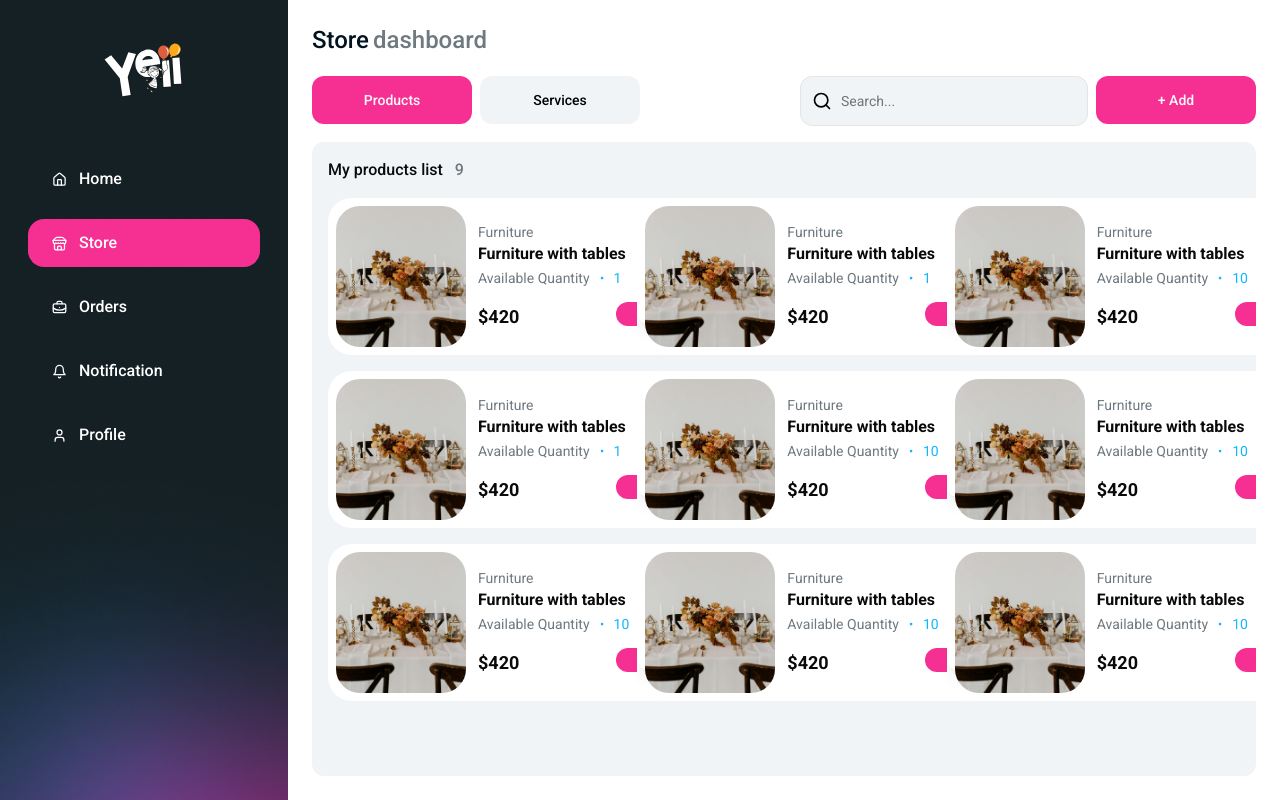
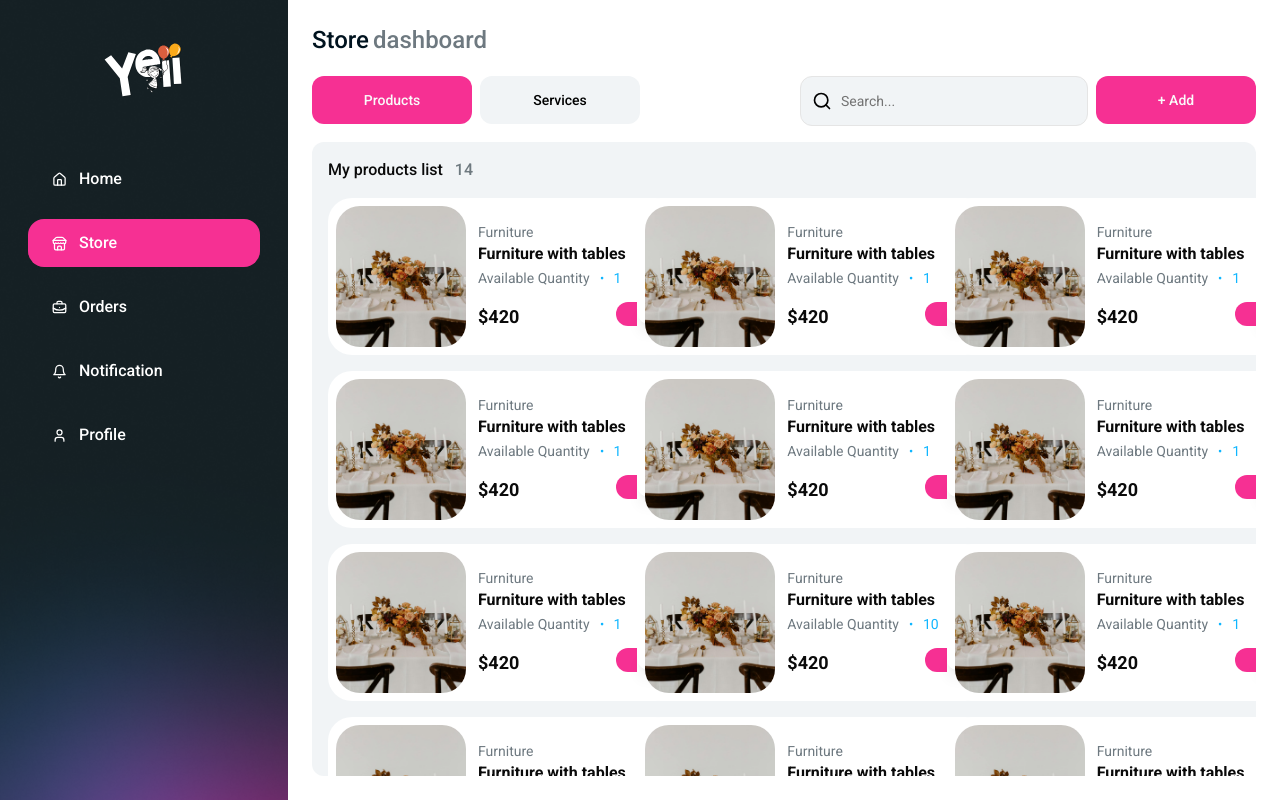
Before and after one commit to bharatyadav28/Yeii-Supplier, a Next.js app: page /store in a window 1280 px wide. Built offline with nearby package versions, Linux system fonts and the light colour scheme.

Commit message:
fixing home module UI

```diff
--- a/src/components/Home/AcceptedOrderList.jsx
+++ b/src/components/Home/AcceptedOrderList.jsx
@@ -8,12 +8,13 @@ const AcceptedOrderList = ({ orders }) => {
   );
   const noItemSubHeading =
     "build your online store with brincos dieras and get orders.";
-  return (
-    <div className="flex justify-center items-center flex-grow gap-2 ">
-      {orders.length === 0 ? (
+
+  return orders.length === 0 ? (
+    <div className="flex-grow flex justify-center items-center gap-2">
       <NoItems heading={noItemHeading} subHeading={noItemSubHeading} />
+    </div>
   ) : (
-        <div className="flex-grow flex flex-col overflow-y-auto max-h-[65vh]">
+    <div className="flex-grow flex flex-col overflow-y-auto h-full pb-4">
       {orders.map((order) => (
         <div key={order._id}>
           <div className="text-[10px] text-[var(--main-gray)] my-1">
@@ -23,8 +24,6 @@ const AcceptedOrderList = ({ orders }) => {
         </div>
       ))}
     </div>
-      )}
-    </div>
   );
 };
 
--- a/src/components/Home/HomeMain.jsx
+++ b/src/components/Home/HomeMain.jsx
@@ -17,8 +17,12 @@ const HomeMain = () => {
   const { orders } = orderData;
 
   return (
-    <div className="w-full h-full flex items-center gap-5">
-      <MainContent contentTitle={title} count={orders.length} className="pb-0">
+    <div className="relative flex gap-6  items-stretch overflow-y-auto flex-grow h-full ">
+      <MainContent
+        contentTitle={title}
+        count={orders.length}
+        className="pb-0 mt-0 overflow-y-hidden"
+      >
         {orders.length === 0 ? (
           <NoItems
             icon={noItemsIcon}
--- a/src/components/Home/OrdersCallender.jsx
+++ b/src/components/Home/OrdersCallender.jsx
@@ -4,7 +4,7 @@ import AcceptedOrderList from "./AcceptedOrderList";
 
 const OrdersCallender = ({ orders }) => {
   return (
-    <Card className="w-[500px] h-full flex flex-col bg-[url('/callenderBg.png')] bg-cover bg-center mt-4 rounded-xl">
+    <Card className="min-w-[380px] self-stretch h-full pb-0 flex flex-col bg-[url('/callenderBg.png')] bg-cover bg-center rounded-xl">
       <Calendar />
       <AcceptedOrderList orders={orders} />
     </Card>
--- a/src/components/Home/OrdersList.jsx
+++ b/src/components/Home/OrdersList.jsx
@@ -1,15 +1,31 @@
+import { useState } from "react";
 import OrderItem from "../common/OrderItem";
+import ViewOrder from "./ViewOrder";
 
 const OrdersList = ({ orders }) => {
+  const [selectedOrder, setSelectedOrder] = useState(null);
+  const [open, setOpen] = useState(false);
+
+  const handleOpen = () => {
+    setOpen((prev) => !prev);
+  };
+  const handleClick = (order) => {
+    setSelectedOrder(order);
+    handleOpen();
+  };
+
   return (
+    <>
       <div
         id="orders-list"
-      className="grid grid-cols-1 lg:grid-cols-2 gap-4 mt-2 overflow-y-auto max-h-[80vh] "
+        className="grid grid-cols-1 lg:grid-cols-2 gap-4 mt-2 overflow-y-auto h-full pb-12"
       >
         {orders.map((order) => (
-        <OrderItem key={order._id} order={order} />
+          <OrderItem key={order._id} order={order} onClick={handleClick} />
         ))}
       </div>
+      <ViewOrder open={open} handleOpen={handleOpen} order={selectedOrder} />
+    </>
   );
 };
 
--- /dev/null
+++ b/src/components/Home/ViewOrder.jsx
@@ -0,0 +1,15 @@
+import CustomDialog from "../common/CustomDialog";
+
+const ViewOrder = ({ open, handleOpen, order }) => {
+  return (
+    <CustomDialog
+      open={open}
+      handleOpen={handleOpen}
+      title={"Order Details"}
+      anableCross={true}
+      className="w-[40vw] h-max"
+    ></CustomDialog>
+  );
+};
+
+export default ViewOrder;
--- a/src/components/common/AvalabilitySwitch.jsx
+++ b/src/components/common/AvalabilitySwitch.jsx
@@ -1,10 +1,12 @@
 "use client";
 
+import { useState } from "react";
 import { Switch } from "../ui/switch";
 import { format } from "date-fns";
 
 const AvalabilitySwitch = () => {
   const today = format(new Date(), "dd/MM/yyyy");
+  const [checked, setChecked] = useState(true);
 
   return (
     <div className="flex items-center justify-between bg-[var(--light-gray)] px-3 py-2 w-56 rounded-2xl">
@@ -12,7 +14,11 @@ const AvalabilitySwitch = () => {
         <p className="text-[10px] text-[var(--main-gray)]">Availability</p>
         <h1 className="font-bold text-sm">{today}</h1>
       </div>
-      <Switch className="data-[state=checked]:bg-[var(--main-pink)] " />
+      <Switch
+        onClick={() => setChecked((prev) => !prev)}
+        checked={checked}
+        className="data-[state=checked]:bg-[var(--main-pink)] "
+      />
     </div>
   );
 };
--- a/src/components/common/Calender.jsx
+++ b/src/components/common/Calender.jsx
@@ -150,7 +150,7 @@ const Calendar = () => {
   };
 
   return (
-    <div className="flex flex-col gap-2">
+    <div className="flex flex-col gap-2 mb-2">
       <div className={`w-full mx-auto `}>
         {renderHeader()}
         {expandCalender ? (
--- a/src/components/common/CustomButtons.jsx
+++ b/src/components/common/CustomButtons.jsx
@@ -1,6 +1,6 @@
 "use client";
 
-import { ChevronLeft as BackIcon } from "lucide-react";
+import { ChevronLeft as BackIcon, X } from "lucide-react";
 import { Button } from "../ui/button";
 
 export const CustomButton = ({ children, className, onClick, isSubmit }) => {
@@ -58,3 +58,17 @@ export const BackwardButton = (props) => {
     </button>
   );
 };
+
+export const CrossButton = (props) => {
+  const { onClick, className } = props;
+
+  let classes = "rounded-full w-10 h-10 p-1 ";
+  if (className) {
+    classes += " " + className;
+  }
+  return (
+    <LightButton onClick={onClick} className={classes}>
+      <X />
+    </LightButton>
+  );
+};
--- a/src/components/common/CustomDialog.jsx
+++ b/src/components/common/CustomDialog.jsx
@@ -6,13 +6,15 @@ import {
   DialogDescription,
 } from "@/components/ui/dialog";
 
-import { BackwardButton } from "./CustomButtons";
+import { BackwardButton, CrossButton } from "./CustomButtons";
+
 function CustomDialog({
   open,
   handleOpen,
   className,
   title,
   children,
+  anableCross,
   titleRightContent,
 }) {
   let classes =
@@ -27,9 +29,15 @@ function CustomDialog({
       <DialogContent className={classes}>
         <div className="flex flex-col">
           <div className="relative flex justify-center">
-            <div className="absolute left-0 top-0 ">
-              <BackwardButton onClick={handleOpen} />
-            </div>
+            {anableCross ? (
+              <div className="absolute right-0 top-0 ">
+                <CrossButton onClick={handleOpen} />
+              </div>
+            ) : (
+              <div className="absolute left-0 top-0 ">
+                <BackwardButton onClick={handleOpen} />
+              </div>
+            )}
             <div className=" mt-2 font-semibold "> {title}</div>
             <div className="absolute right-0 top-2 ">{titleRightContent}</div>
           </div>
--- a/src/components/common/ItemCard.jsx
+++ b/src/components/common/ItemCard.jsx
@@ -2,7 +2,7 @@ import Image from "next/image";
 
 const ItemCard = ({ item, isAccepted }) => {
   return (
-    <div className="flex items-center gap-2">
+    <div className="flex items-center  gap-2 ">
       <div
         className={`w-[28px] h-[28px] rounded-full overflow-hidden ${
           isAccepted && "w-[20px] h-[20px]"
--- a/src/components/common/OrderItem.jsx
+++ b/src/components/common/OrderItem.jsx
@@ -1,11 +1,14 @@
 import Image from "next/image";
-import { DarkButton, LightButton } from "./CustomButtons";
+import { CrossButton, DarkButton, LightButton } from "./CustomButtons";
 import { Check, ChevronRight, X } from "lucide-react";
 import ItemCard from "./ItemCard";
 
-const OrderItem = ({ order, isAccepted }) => {
+const OrderItem = ({ order, isAccepted, onClick }) => {
   return (
-    <div className="bg-[var(--light)]  flex flex-col gap-4 w-full min-w-[12rem]  p-4 rounded-2xl  cursor-pointer">
+    <div
+      onClick={() => onClick(order)}
+      className="bg-[var(--light)]  flex flex-col gap-3 w-full min-w-[12rem]  p-4 rounded-2xl  cursor-pointer"
+    >
       {/* header */}
       <div className="flex justify-between">
         <div className="flex items-center gap-2">
@@ -89,7 +92,31 @@ const OrderItem = ({ order, isAccepted }) => {
           </div>
         </div>
       )}
+
+      {/* bottom dashed line */}
       {isAccepted && <div className="border-[1px] border-dashed"></div>}
+
+      {/* footer */}
+      {isAccepted && (
+        <div className="flex justify-between items-center">
+          <div>
+            <div className="text-[10px] text-[var(--main-gray)] ">Date</div>
+            <div className="text-xs font-semibold">{order.placedOn}</div>
+          </div>
+          <div className="text-center">
+            <div className="text-[10px] text-[var(--main-gray)] ">Category</div>
+            <div className="text-xs font-semibold">
+              {order.items[0].category}
+            </div>
+          </div>
+          <div className="text-center">
+            <div className="text-xs text-[var(--main-gray)] ">Total</div>
+            <div className="text-[var(--lightblue)] font-semibold">
+              ${order.totalAmount}
+            </div>
+          </div>
+        </div>
+      )}
     </div>
   );
 };
--- a/src/lib/dummyData/storeData.json
+++ b/src/lib/dummyData/storeData.json
@@ -2,6 +2,71 @@
   "products": [
     {
       "_id": 1,
+      "name": "Furniture with tables",
+      "description": "Four tables come along with product",
+      "category": "Furniture",
+      "availability": true,
+      "images": [],
+      "actualPrice": 500,
+      "quantity": 1,
+      "discount": 30,
+      "discountedPrice": 420,
+      "couponEligibility": true
+    },
+    {
+      "_id": 10,
+      "name": "Furniture with tables",
+      "description": "Four tables come along with product",
+      "category": "Furniture",
+      "availability": true,
+      "images": [],
+      "actualPrice": 500,
+      "quantity": 1,
+      "discount": 30,
+      "discountedPrice": 420,
+      "couponEligibility": true
+    },
+    {
+      "_id": 11,
+      "name": "Furniture with tables",
+      "description": "Four tables come along with product",
+      "category": "Furniture",
+      "availability": true,
+      "images": [],
+      "actualPrice": 500,
+      "quantity": 1,
+      "discount": 30,
+      "discountedPrice": 420,
+      "couponEligibility": true
+    },
+    {
+      "_id": 12,
+      "name": "Furniture with tables",
+      "description": "Four tables come along with product",
+      "category": "Furniture",
+      "availability": true,
+      "images": [],
+      "actualPrice": 500,
+      "quantity": 1,
+      "discount": 30,
+      "discountedPrice": 420,
+      "couponEligibility": true
+    },
+    {
+      "_id": 13,
+      "name": "Furniture with tables",
+      "description": "Four tables come along with product",
+      "category": "Furniture",
+      "availability": true,
+      "images": [],
+      "actualPrice": 500,
+      "quantity": 1,
+      "discount": 30,
+      "discountedPrice": 420,
+      "couponEligibility": true
+    },
+    {
+      "_id": 14,
       "name": "Furniture with tables",
       "description": "Four tables come along with product",
       "category": "Furniture",
```
Lines whose indentation alone changed are shown as unchanged.
